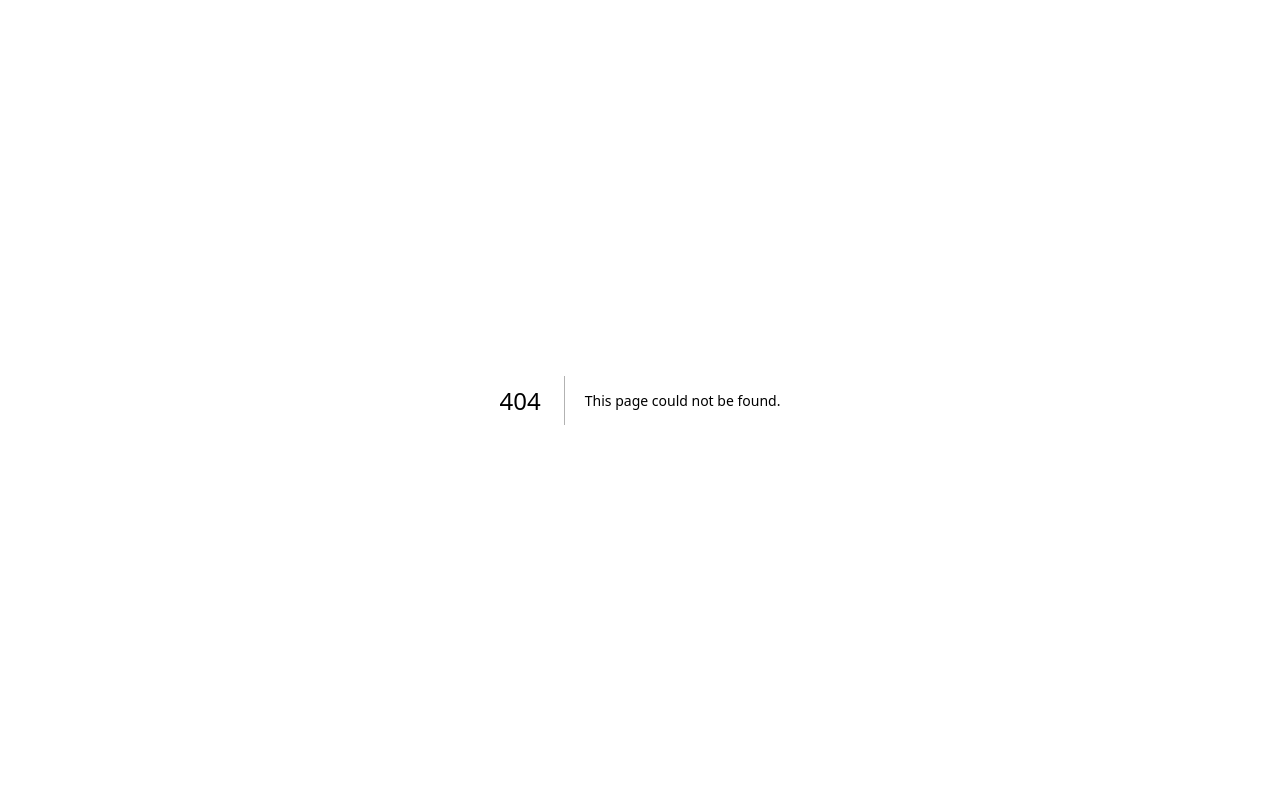
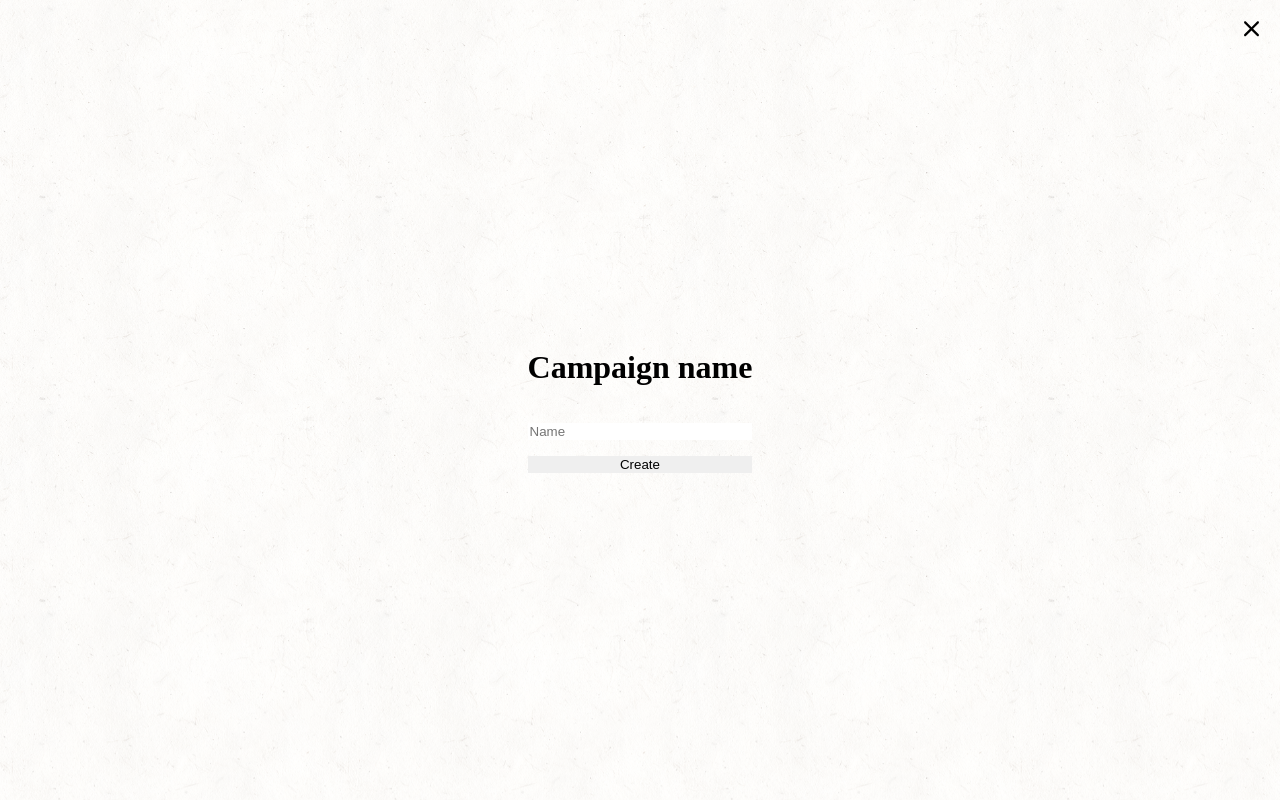
Before and after one commit to Fenriir42/Critical-Companion, a Next.js app in the folder critical-companion-web/: page /create_campaign in a window 1280 px wide. Before the commit this address had no page. Built offline with nearby package versions, Linux system fonts and the light colour scheme.

Commit message:
add -> campaign creation page

```diff
--- /dev/null
+++ b/critical-companion-web/pages/create_campaign.tsx
@@ -0,0 +1,31 @@
+import type { NextPage } from "next";
+import { useState } from "react";
+import { APIReq } from "../api/APIReq";
+import Link from 'next/link';
+
+const CreateCampaign: NextPage = () => {
+    const [name, setName] = useState("");
+
+    const handleCampaign = async (event: { preventDefault: () => void; }) => {
+        event.preventDefault();
+        APIReq.json("/create_capaign", "POST", { name })
+            .then()
+            .catch((error) => {
+                console.error(error);
+            });
+    };
+    return (
+        <div className="w-full h-screen flex items-center justify-center bg-[url('/bg.png')] bg-cover bg-no-repeat bg-[top] leading-[normal] tracking-[normal] relative">
+            <Link href="/" className="absolute top-4 right-4">
+                <img src="/svg-1.svg" alt="Home" className="cursor-pointer" />
+            </Link>
+            <form className="flex flex-col gap-4" onSubmit={handleCampaign}>
+                <h1>Campaign name</h1>
+                <input type="text" value={name} onChange={(e) => setName(e.target.value)} placeholder="Name" />
+                <button type="submit">Create</button>
+            </form>
+        </div>
+    );
+};
+
+export default CreateCampaign;
--- a/critical-companion-web/pages/index.tsx
+++ b/critical-companion-web/pages/index.tsx
@@ -35,7 +35,7 @@ const Home: NextPage = () => {
                     <button className="cursor-pointer py-1.5 px-5 bg-wwwdndbeyondcom-outer-space rounded flex flex-row items-center justify-start whitespace-nowrap border-[1px] border-solid border-wwwdndbeyondcom-outer-space hover:bg-dimgray hover:box-border hover:border-[1px] hover:border-solid hover:border-dimgray">
                       <a
                         className="relative text-base leading-[28px] uppercase font-medium font-wwwdndbeyondcom-roboto-regular-13 text-wwwdndbeyondcom-nero text-left [text-decoration:none]"
-                        href="https://www.dndbeyond.com/characters/builder"
+                        href="/create_campaign"
                         target="_blank"
                       >
                         Create A Campaign
```
